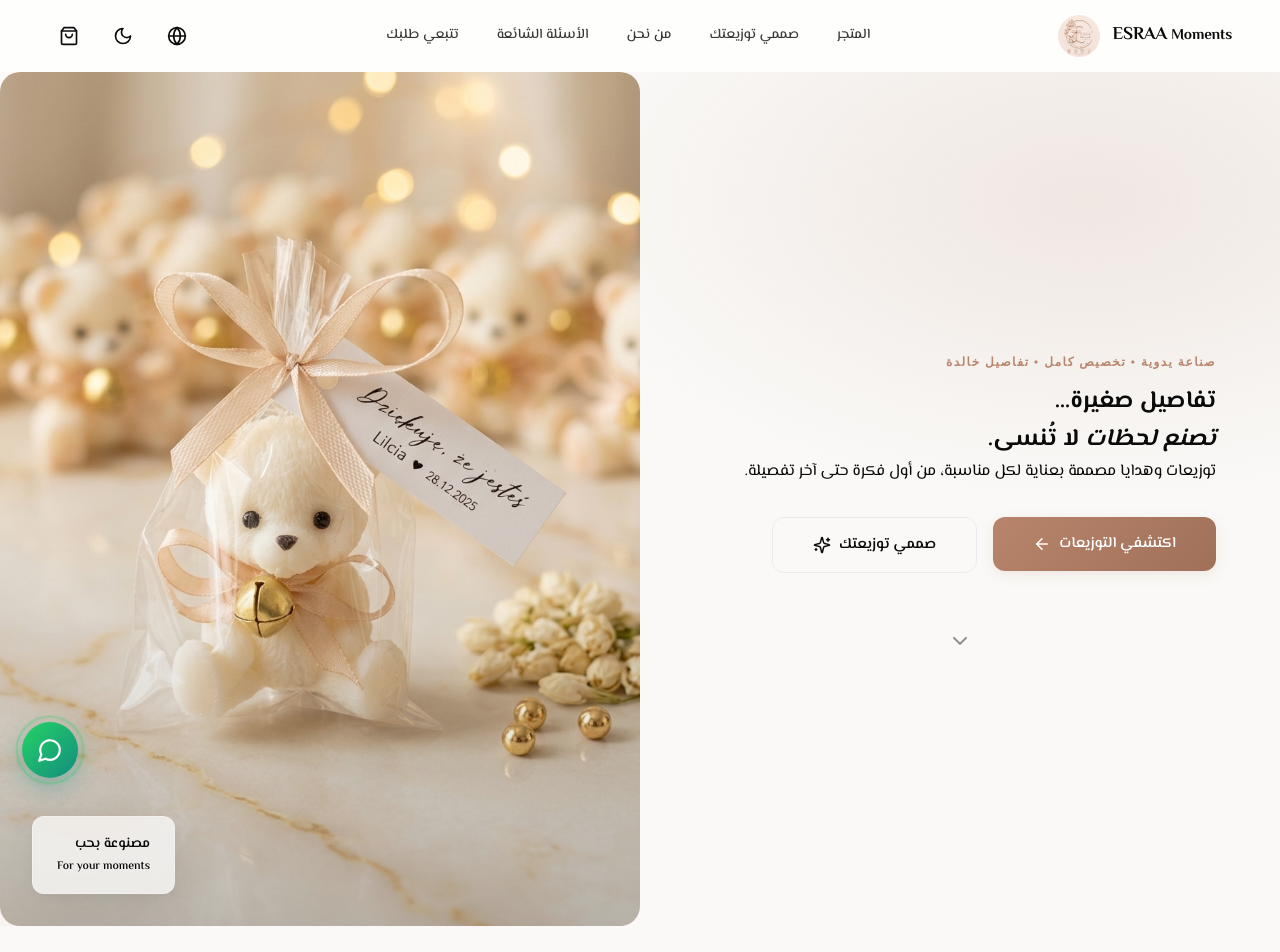
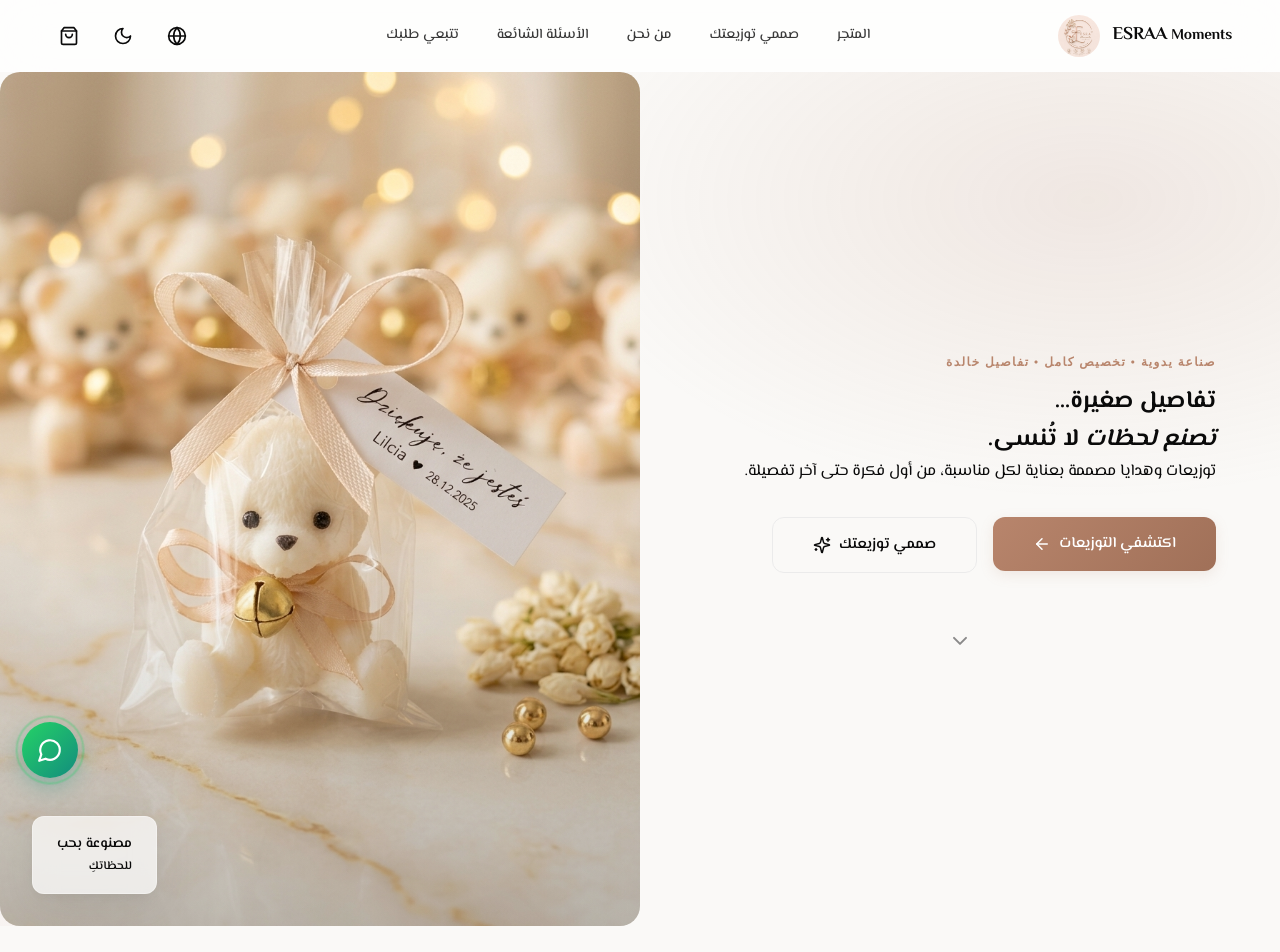
Before and after one commit to ahmedmorgan86/esraa_moments, a React (Vite) app: page / in a window 1280 px wide. Shown: the top 952 px of the page. Built offline with nearby package versions, Linux system fonts and the light colour scheme; no server answers; the database is empty.

Commit message:
Translate remaining English accents in Arabic UI (story eyebrow, badge)

```diff
--- a/src/i18n.ts
+++ b/src/i18n.ts
@@ -97,8 +97,8 @@ export const translations = {
     cartEmptySub: 'ابدئي التسوق واكتشفي توزيعاتنا المميزة',
     freeShippingHint: 'شحن مجاني للطلبات فوق 500 ج.م',
     madeWithLove: 'مصنوعة بحب',
-    forYourMoments: 'For your moments',
-    storyEyebrow: 'OUR STORY',
+    forYourMoments: 'للحظاتكِ',
+    storyEyebrow: 'قصتنا',
     storyTitle: 'لمساتنا',
     storyTitleAccent: 'الفريدة',
     storyQuote: 'كل توزيعة تحكي قصة. نستخدم أجود الخامات وأرقى التصاميم لنصنع لحظات لا تُنسى لمناسبتك.',
```
